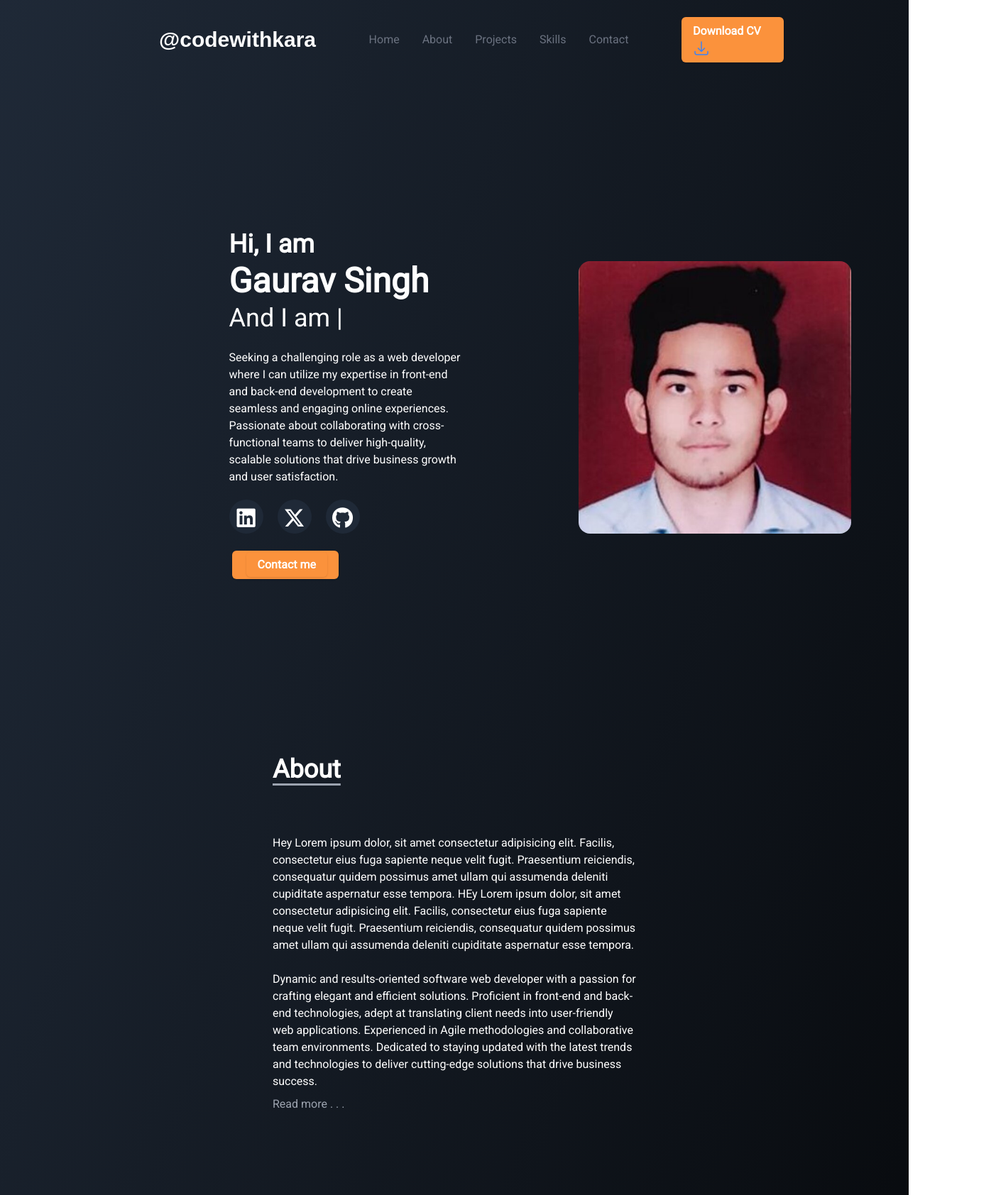
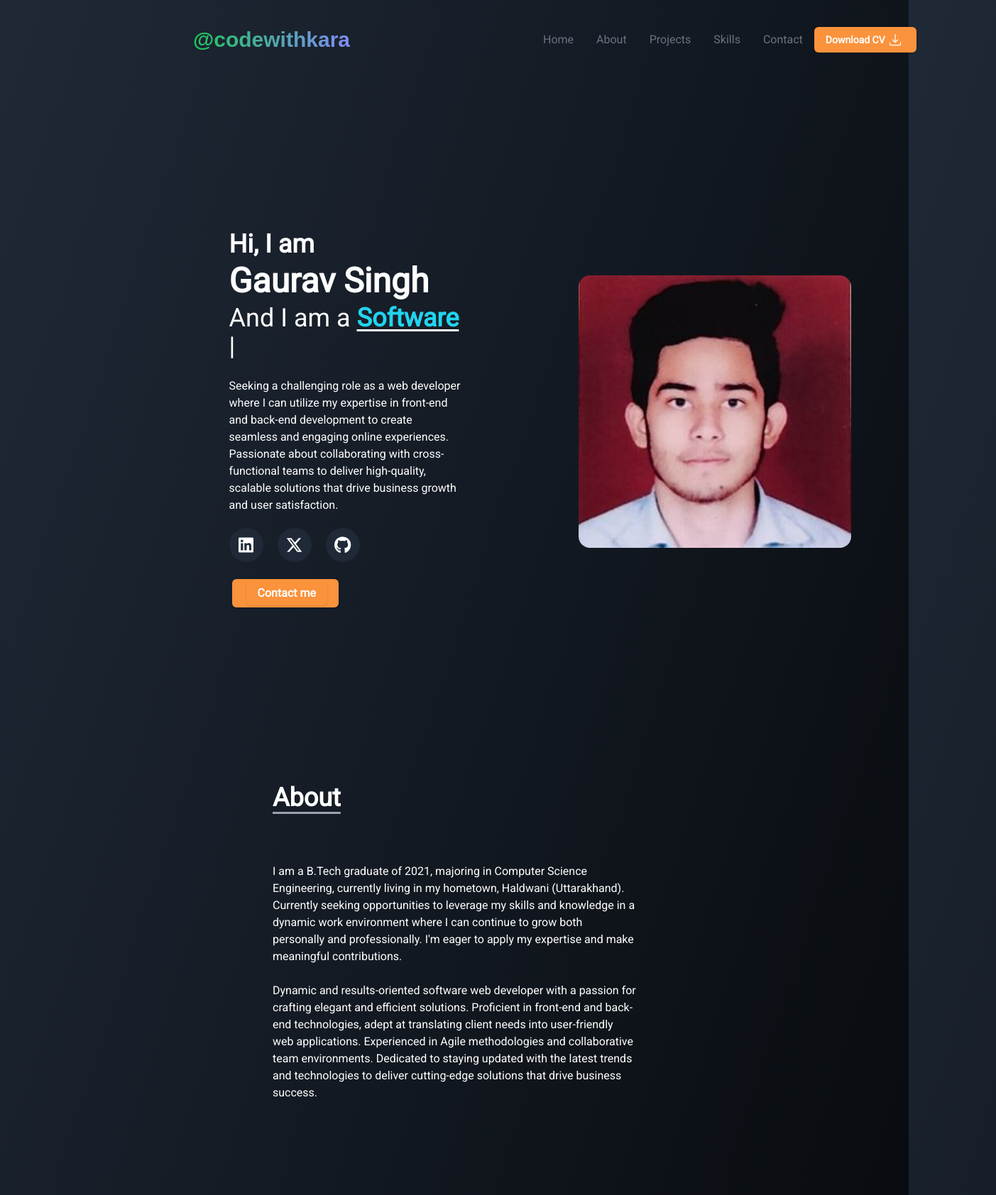
Before and after one commit to GauravSinghdev/portfolio_website, a React (Vite) app: page / in a window 1280 px wide. Shown: the top 1684 px of the page at 71% size, 1403 px wide, since content can reach past the window. Built offline with nearby package versions, Linux system fonts and the light colour scheme.

Commit message:
adding resume pdf + more editing in components

```diff
--- a/src/components/About.jsx
+++ b/src/components/About.jsx
@@ -4,12 +4,12 @@ const About = () => {
 
     const [data, setData] = useState({
         title: "About",
-        desc1: "Hey Lorem ipsum dolor, sit amet consectetur adipisicing elit. Facilis, consectetur eius fuga sapiente neque velit fugit. Praesentium reiciendis, consequatur quidem possimus amet ullam qui assumenda deleniti cupiditate aspernatur esse tempora.  HEy Lorem ipsum dolor, sit amet consectetur adipisicing elit. Facilis, consectetur eius fuga sapiente neque velit fugit. Praesentium reiciendis, consequatur quidem possimus amet ullam qui assumenda deleniti cupiditate aspernatur esse tempora.",
+        desc1: "I am a B.Tech graduate of 2021, majoring in Computer Science Engineering, currently living in my hometown, Haldwani (Uttarakhand). Currently seeking opportunities to leverage my skills and knowledge in a dynamic work environment where I can continue to grow both personally and professionally. I'm eager to apply my expertise and make meaningful contributions.",
         desc2: "Dynamic and results-oriented software web developer with a passion for crafting elegant and efficient solutions. Proficient in front-end and back-end technologies, adept at translating client needs into user-friendly web applications. Experienced in Agile methodologies and collaborative team environments. Dedicated to staying updated with the latest trends and technologies to deliver cutting-edge solutions that drive business success.",
-        actionbtn: {
-            title: "Read more .  .  .",
-            hcontent: "This was hidden"
-        }
+        // actionbtn: {
+        //     title: "Read more .  .  .",
+        //     hcontent: "This was hidden"
+        // }
     })
 
     function hidden()
@@ -28,7 +28,7 @@ const About = () => {
             <br />
             <p className="text-white text-1lg">{data.desc2}</p>
 
-            <button className= "text-2lg mt-2 text-gray-400 hover:text-orange-500" onClick={hidden}>{data.actionbtn.title}</button>
+            {/* <button className= "text-2lg mt-2 text-gray-400 hover:text-orange-500" onClick={hidden}>{data.actionbtn.title}</button> */}
         </div>
 
         </>
--- a/src/components/Banner.jsx
+++ b/src/components/Banner.jsx
@@ -39,21 +39,21 @@ const Banner = () => {
                 <div className='w-2/3'>
                     <h3 className='mt-5 text-4xl font-semibold text-white '>Hi, I am</h3>
                     <h1 className='mt-2 text-5xl font-bold text-white '>Gaurav Singh</h1>
-                    <h2 className='mt-2 text-4xl text-white'>And I am <span className='font-semibold text-cyan-400 underline decoration-white underline-offset-4' ref={el}></span></h2>
+                    <h2 className='mt-2 text-4xl text-white'>And I am a <span className='font-semibold text-cyan-400 underline decoration-white underline-offset-4' ref={el}></span></h2>
                     <br />
                     <p className='mb-5 text-white'>
                     Seeking a challenging role as a web developer where I can utilize my expertise in front-end and back-end development to create seamless and engaging online experiences. Passionate about collaborating with cross-functional teams to deliver high-quality, scalable solutions that drive business growth and user satisfaction.
                     </p>
 
                     <div className="socials-container space-x-5 flex">
-                        <a href ="https://www.linkedin.com/in/gaurav-singh-898072176/" target='__blank' className='w-12 h-12 p-2 rounded-full flex justify-center -none bg-gray-800  text-white hover:-1 cursor-pointer hover:scale-110'>
-                            <i className="fa-brands text-3xl fa-linkedin"></i>
+                        <a href ="https://www.linkedin.com/in/gaurav-singh-898072176/" target='__blank' className='w-12 h-12 p-2 rounded-full flex justify-center -none bg-gray-800  text-white hover:-1 cursor-pointer hover:scale-110  hover:bg-white hover:text-black'>
+                            <i className="fa-brands text-2xl fa-linkedin"></i>
                         </a>
-                        <a href="https://twitter.com/codewithkara" target='__blank' className='w-12 h-12 p-2 rounded-full flex justify-center -none bg-gray-800  text-white  hover:  cursor-pointer hover:scale-110'>
-                            <i className="fa-brands text-3xl fa-x-twitter"></i>
+                        <a href="https://twitter.com/codewithkara" target='__blank' className='w-12 h-12 p-2 rounded-full flex justify-center -none bg-gray-800  text-white  hover:  cursor-pointer hover:scale-110  hover:bg-white hover:text-black'>
+                            <i className="fa-brands text-2xl fa-x-twitter"></i>
                         </a>
-                        <a href="https://github.com/GauravSinghdev" target='__blank' className='w-12 h-12 p-2 rounded-full flex justify-center -none bg-gray-800 text-white hover:  cursor-pointer hover:scale-110'>
-                            <i className="fa-brands text-3xl fa-github"></i>
+                        <a href="https://github.com/GauravSinghdev" target='__blank' className='w-12 h-12 p-2 rounded-full flex justify-center -none bg-gray-800 text-white hover:  cursor-pointer hover:scale-110  hover:bg-white hover:text-black'>
+                            <i className="fa-brands text-2xl fa-github"></i>
                         </a>
 
 
--- a/src/components/GoToTop.jsx
+++ b/src/components/GoToTop.jsx
@@ -1,21 +1,16 @@
+import { Link } from "react-scroll";
+
 const GoToTop = () => {
 
-    const goToBtn = () => {
-        window.scrollTo(
-            {
-                top: 0,
-                left:0,
-                behavior:"smooth"
-              }
-        );
-    }
     return (
-            <div className="top-btn items-center text-center cursor-pointer" onClick={goToBtn}>
-                <div className="text-white right-0 rounded-full h-14 w-14 bg-blue-400 float-right mt-0 mb-10 me-72 text-center">
 
-                <svg xmlns="http://www.w3.org/2000/svg" fill="none" viewBox="0 0 24 24" stroke-width="1.5" stroke="currentColor" class="w-6 h-6 ms-4 mt-4 cursor-pointer">
-                <path stroke-linecap="round" stroke-linejoin="round" d="M4.5 10.5 12 3m0 0 7.5 7.5M12 3v18" />
-                </svg>
+            <div className="top-btn items-center text-center cursor-pointer">
+                <div className="text-white right-0 rounded-full h-14 w-14 bg-blue-400 float-right mt-0 mb-10 me-72 text-center animate-bounce">
+                    <Link to={"home"} smooth duration={500}>
+                    <svg xmlns="http://www.w3.org/2000/svg" fill="none" viewBox="0 0 24 24" stroke-width="1.5" stroke="currentColor" class="w-6 h-6 ms-4 mt-4">
+                    <path stroke-linecap="round" stroke-linejoin="round" d="M4.5 10.5 12 3m0 0 7.5 7.5M12 3v18" />
+                    </svg>
+                    </Link>
 
                 </div>
             </div>
--- a/src/components/Navbar.jsx
+++ b/src/components/Navbar.jsx
@@ -1,7 +1,5 @@
 import { useState } from "react";
 import {Link} from "react-scroll";
-
-import About from "./About";
 
 const Navbar = () =>{
     const [brandName, setBrandName] = useState("Gaurav Singh");
@@ -35,15 +33,24 @@ const Navbar = () =>{
         }
     )
 
+    function download_CV()
+    {
+        return 0;
+    }
+
+    function refresh()
+    {
+        setTimeout(location.reload.bind(location), 200);
+    }
     return (
         <>
             <div name="home" className="h-28 main flex justify-between items-center  px-16 mt-0">
                 <div>
                     {/* brand logo */}
-                    <h1 className="text-3xl font-bold font-cursive ps-40 text-white">@codewithkara</h1>
+                    <h1 className="text-3xl font-bold font-cursive ps-52 cursor-pointer bg-gradient-to-r from-blue-600 via-green-500 to-indigo-400 inline-block text-transparent bg-clip-text" onClick={refresh}>@codewithkara</h1>
                 </div>
 
-                <ul className="hidden md:flex">
+                <ul className="hidden ms-64 md:flex ">
                     {/* menu link */}
 
                     {menuLinks.map(({id,link}) =>(
@@ -63,11 +70,11 @@ const Navbar = () =>{
                     <a href="/Portfolio" className="hover:text-orange-600">Portfolio</a>
                     <a href="/Contact" className="hover:text-orange-600">Contact</a> */}
 
-                <div className="flex">
+                <div className="flex hover:scale-105">
                     {/* buttons */}
 
-                    <a href= {cvtbn.link} className="h-15 w-36 bg-orange-400 text-white font-bold shadow py-2 px-4 text-1xl rounded-md me-28">{cvtbn.title}
-                        <svg xmlns="http://www.w3.org/2000/svg" fill="none" viewBox="0 0 24 24" stroke-width="1.5" stroke="currentColor" class="w-6 h-6 text-blue-500">
+                    <a href= "GS_Resume.pdf" download="Gaurav_Resume.pdf" className="h-15 w-36 flex bg-orange-400 text-white font-bold shadow py-2 px-4 text-sm rounded-md me-28">{cvtbn.title}
+                        <svg xmlns="http://www.w3.org/2000/svg" fill="none" viewBox="0 0 24 24" stroke-width="1.5" stroke="currentColor" class="w-5 h-5 text-white ms-1">
                         <path stroke-linecap="round" stroke-linejoin="round" d="M3 16.5v2.25A2.25 2.25 0 0 0 5.25 21h13.5A2.25 2.25 0 0 0 21 18.75V16.5M16.5 12 12 16.5m0 0L7.5 12m4.5 4.5V3" />
                         </svg>
                     </a>
```
Also changed, not shown: 1 other file (tests, documents, lock files or other folders).
